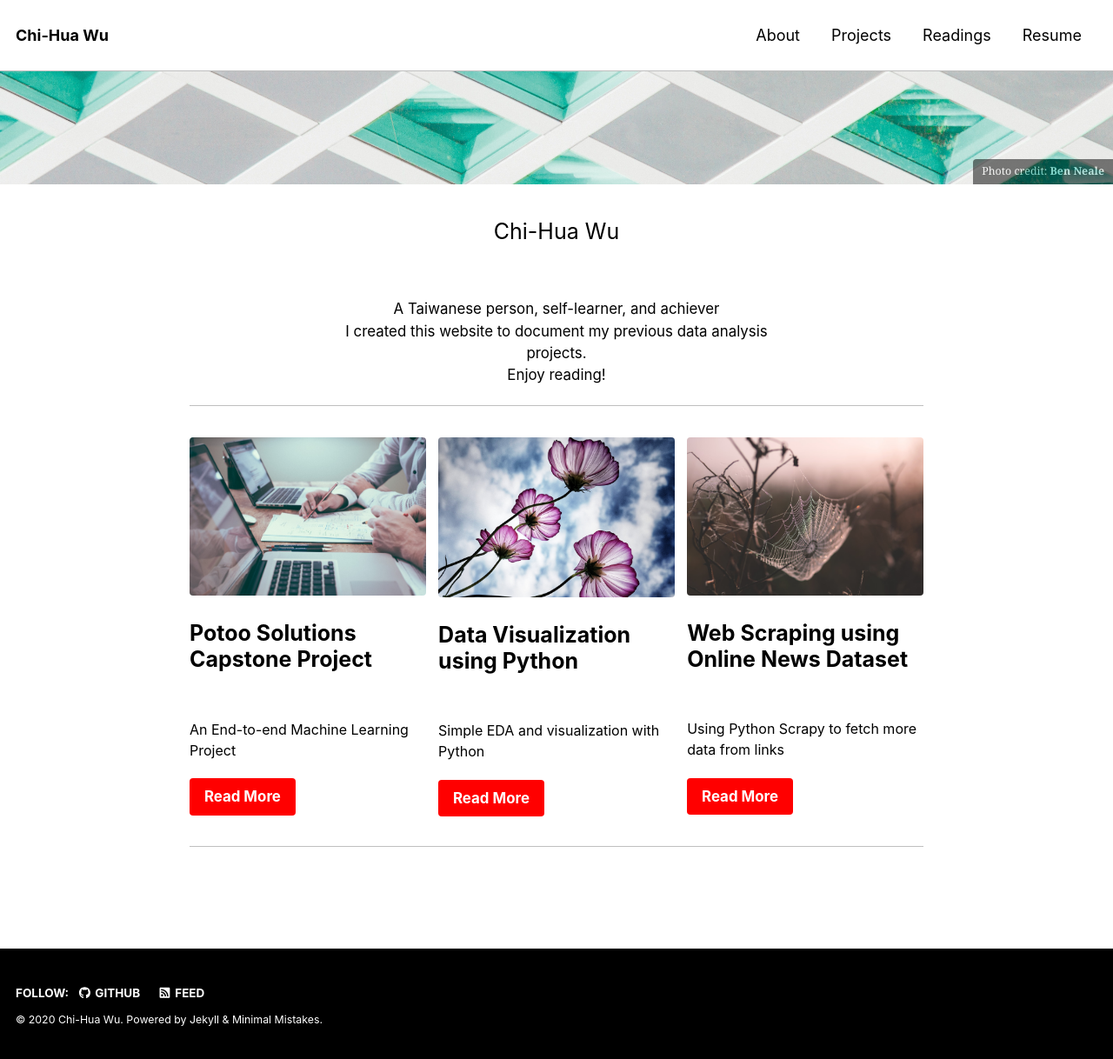
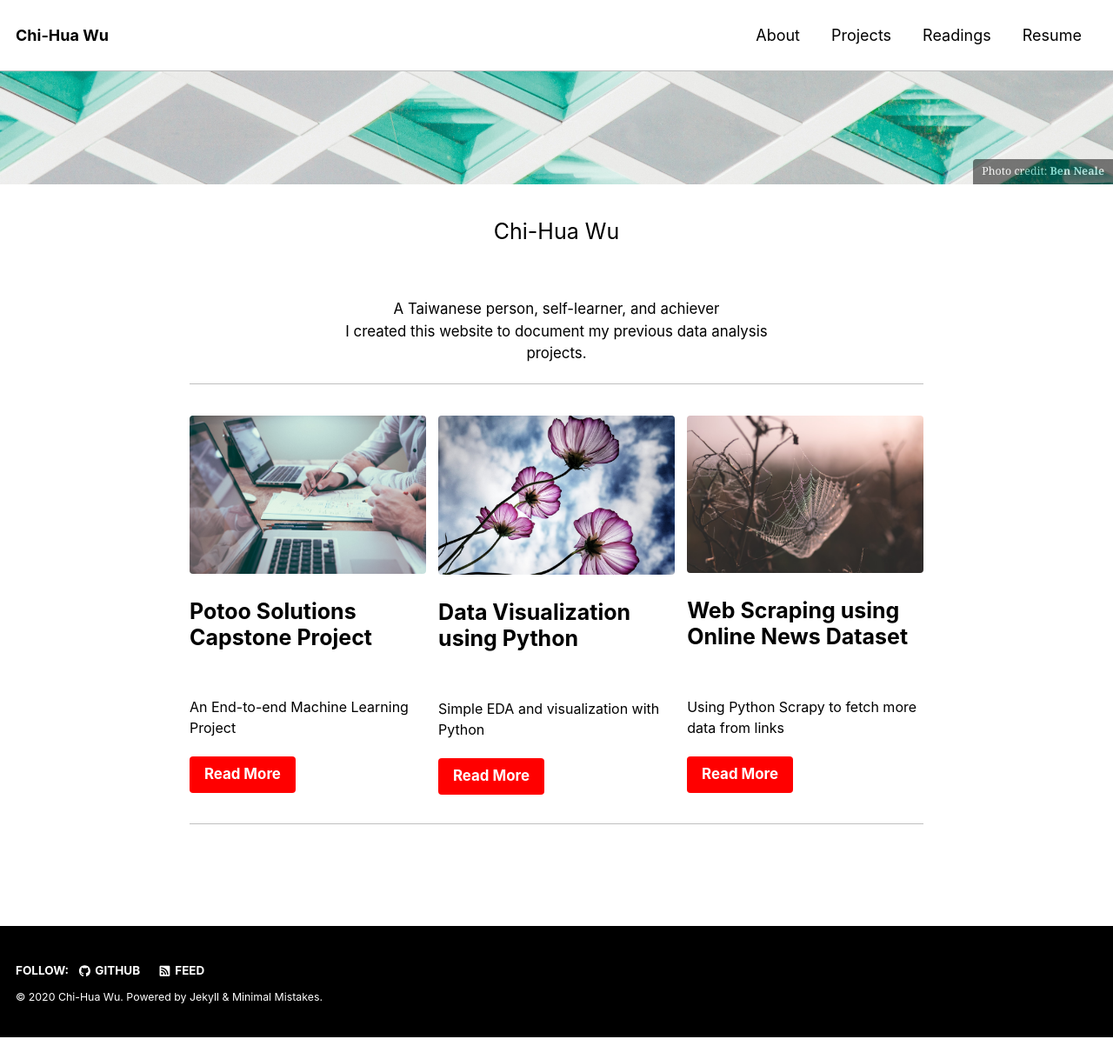
Before and after one commit to chw18019/chw18019.github.io, a Jekyll site: the page built from index.html, in a window 1280 px wide. Shown: the whole page at 87% size. Built offline with Jekyll 4.4.1, drawn with Linux system fonts in a browser that asks for light colours; nearby versions of some CDN libraries; the list of posts is cut into pages by our own code; after the commit the page ends 1193 px from its top, so only the background shows below that.

Commit message:
Update index.html

```diff
--- a/index.html
+++ b/index.html
@@ -7,7 +7,7 @@ header:
   caption: "Photo credit: [**Ben Neale**](https://unsplash.com)"
 
 intro:
-  - excerpt: '<p style="font-size:25px; font-style:bold">Chi-Hua Wu</p><br>A Taiwanese person, self-learner, and achiever<br>I created this website to document my previous data analysis projects. <br>Enjoy reading!'
+  - excerpt: '<p style="font-size:25px; font-style:bold">Chi-Hua Wu</p><br>A Taiwanese person, self-learner, and achiever<br>I created this website to document my previous data analysis projects.'
 feature_row:
   - image_path: /assets/200504/scott-graham.jpeg
     alt: "placeholder image 1"
```
